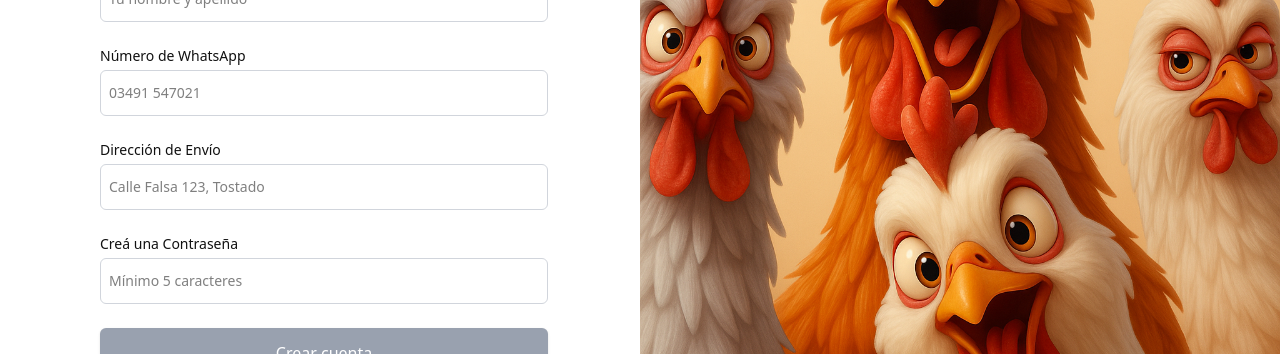
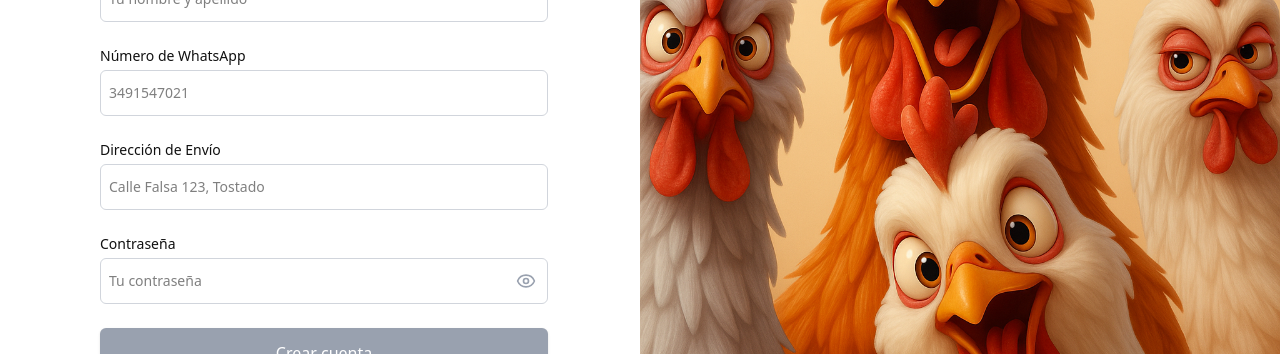
Before and after one commit to IWeppler/el-manantial, a Next.js app in the folder front/: page /register in a window 1280 px wide. Shown: the part 301-655 px from the top of the page. Built offline with nearby package versions, Linux system fonts and the light colour scheme.

Commit message:
login check and input

```diff
--- a/front/package.json
+++ b/front/package.json
@@ -9,7 +9,7 @@
     "lint": "next lint",
     "postinstall": "prisma generate"
   },
-    "prisma": {
+  "prisma": {
     "seed": "ts-node --compiler-options {\"module\":\"CommonJS\"} prisma/seed.ts",
     "generate": "prisma generate --data-proxy"
   },
@@ -20,6 +20,7 @@
     "bcrypt": "^6.0.0",
     "clsx": "^2.1.1",
     "formik": "^2.4.6",
+    "lucide-react": "^0.539.0",
     "next": "15.4.6",
     "next-auth": "^4.24.11",
     "prisma": "^6.13.0",
--- a/front/src/components/LoginForm.tsx
+++ b/front/src/components/LoginForm.tsx
@@ -4,7 +4,7 @@ import { signIn } from "next-auth/react";
 import { Formik, Form } from "formik";
 import * as Yup from "yup";
 import Link from "next/link";
-import { CustomInput } from "./ui/Input";
+import { CustomInput, PasswordInput } from "./ui/Input";
 import { useRouter } from "next/navigation";
 
 const LoginSchema = Yup.object({
@@ -52,17 +52,15 @@ const LoginForm = () => {
         onSubmit={async (values, { setSubmitting }) => {
           // 2. Llama a la función signIn
           const result = await signIn("credentials", {
-            redirect: false, // No redirigir automáticamente
+            redirect: false,
             phone: values.phone,
             password: values.password,
           });
 
           if (result?.error) {
-            // Aquí puedes manejar el error, por ejemplo, mostrar un mensaje
             console.error("Error de inicio de sesión:", result.error);
             alert("Credenciales incorrectas. Inténtalo de nuevo.");
           } else {
-            // Si el login es exitoso, redirige a la página principal
             router.push("/");
           }
           setSubmitting(false);
@@ -78,17 +76,11 @@ const LoginForm = () => {
             />
 
             <div>
-              <CustomInput
+              <PasswordInput
                 label="Contraseña"
                 name="password"
-                type="password"
                 placeholder="Tu contraseña"
               />
-              {/* <div className="mt-2 text-right">
-                <Link href="/recuperar-clave" className="text-sm font-medium text-primary hover:underline">
-                  ¿Olvidaste tu contraseña?
-                </Link>
-              </div> */}
             </div>
 
             <button
--- a/front/src/components/RegisterForm.tsx
+++ b/front/src/components/RegisterForm.tsx
@@ -6,7 +6,7 @@ import * as Yup from "yup";
 import { signIn } from "next-auth/react";
 import { useRouter } from "next/navigation";
 import Link from "next/link";
-import { CustomInput } from "./ui/Input";
+import { CustomInput, PasswordInput } from "./ui/Input";
 
 interface RegisterFormValues {
   name: string;
@@ -146,7 +146,7 @@ export const RegisterForm = () => {
                   label="Número de WhatsApp"
                   name="phone"
                   type="tel"
-                  placeholder="03491 547021"
+                  placeholder="3491547021"
                 />
               </>
             )}
@@ -157,11 +157,10 @@ export const RegisterForm = () => {
               type="text"
               placeholder="Calle Falsa 123, Tostado"
             />
-            <CustomInput
-              label="Creá una Contraseña"
+            <PasswordInput
+              label="Contraseña"
               name="password"
-              type="password"
-              placeholder="Mínimo 5 caracteres"
+              placeholder="Tu contraseña"
             />
 
             {/* Mostramos el mensaje de error si existe */}
--- a/front/src/components/ui/Input.tsx
+++ b/front/src/components/ui/Input.tsx
@@ -1,7 +1,8 @@
 "use client";
+import { useState } from "react";
 import { useField } from "formik";
 import clsx from "clsx";
-
+import { Eye, EyeClosed } from 'lucide-react';
 interface CustomInputProps {
   label: string;
   name: string;
@@ -40,3 +41,58 @@ export const CustomInput = ({ label, ...props }: CustomInputProps) => {
     </div>
   );
 };
+
+
+
+interface PasswordInputProps {
+  label: string;
+  name: string;
+  placeholder?: string;
+}
+
+export const PasswordInput = ({ label, ...props }: PasswordInputProps) => {
+  const [field, meta] = useField(props);
+  const [showPassword, setShowPassword] = useState(false);
+
+  const togglePasswordVisibility = () => {
+    setShowPassword(!showPassword);
+  };
+
+  return (
+    <div>
+      <label
+        htmlFor={props.name}
+        className="block text-sm font-medium text-foreground"
+      >
+        {label}
+      </label>
+      {/* Hacemos el contenedor relativo para posicionar el botón dentro */}
+      <div className="mt-1 relative">
+        <input
+          {...field}
+          {...props}
+          type={showPassword ? "text" : "password"}
+          className={clsx(
+            "block w-full px-2 py-3 pr-10 rounded-md border bg-white sm:text-sm",
+            {
+              "border-red-700": meta.touched && meta.error,
+              "border-gray-300": !(meta.touched && meta.error),
+            }
+          )}
+        />
+        {/* Botón para mostrar/ocultar la contraseña */}
+        <button
+          type="button"
+          onClick={togglePasswordVisibility}
+          className="absolute inset-y-0 right-0 flex items-center pr-3 text-gray-400 hover:text-gray-600 cursor-pointer"
+          aria-label={showPassword ? "Ocultar contraseña" : "Mostrar contraseña"}
+        >
+          {showPassword ? <EyeClosed size={20} /> : <Eye size={20} />}
+        </button>
+      </div>
+      {meta.touched && meta.error ? (
+        <p className="mt-2 text-sm text-red-600">{meta.error}</p>
+      ) : null}
+    </div>
+  );
+};
--- a/front/src/lib/auth.ts
+++ b/front/src/lib/auth.ts
@@ -1,10 +1,9 @@
-// lib/auth.ts
-
 import { type NextAuthOptions, type DefaultSession } from "next-auth";
 import CredentialsProvider from "next-auth/providers/credentials";
 import { db } from "@/lib/db";
 import bcrypt from "bcrypt";
 import { Role } from "@prisma/client";
+import { normalizePhoneNumber } from "@/lib/utils";
 
 // Declaraciones de tipos para extender NextAuth
 declare module "next-auth" {
@@ -34,8 +33,10 @@ export const authOptions: NextAuthOptions = {
       async authorize(credentials) {
         if (!credentials?.phone || !credentials?.password) return null;
 
+        const normalizedPhone = normalizePhoneNumber(credentials.phone);
+
         const user = await db.user.findUnique({
-          where: { phone: credentials.phone },
+          where: { phone: normalizedPhone },
         });
         if (!user) return null;
 
@@ -48,6 +49,8 @@ export const authOptions: NextAuthOptions = {
         return {
           id: user.id,
           name: user.name,
+          email: null,
+          image: null,
           phone: user.phone,
           role: user.role,
         };
```
Also changed, not shown: 1 other file (tests, documents, lock files or other folders).
